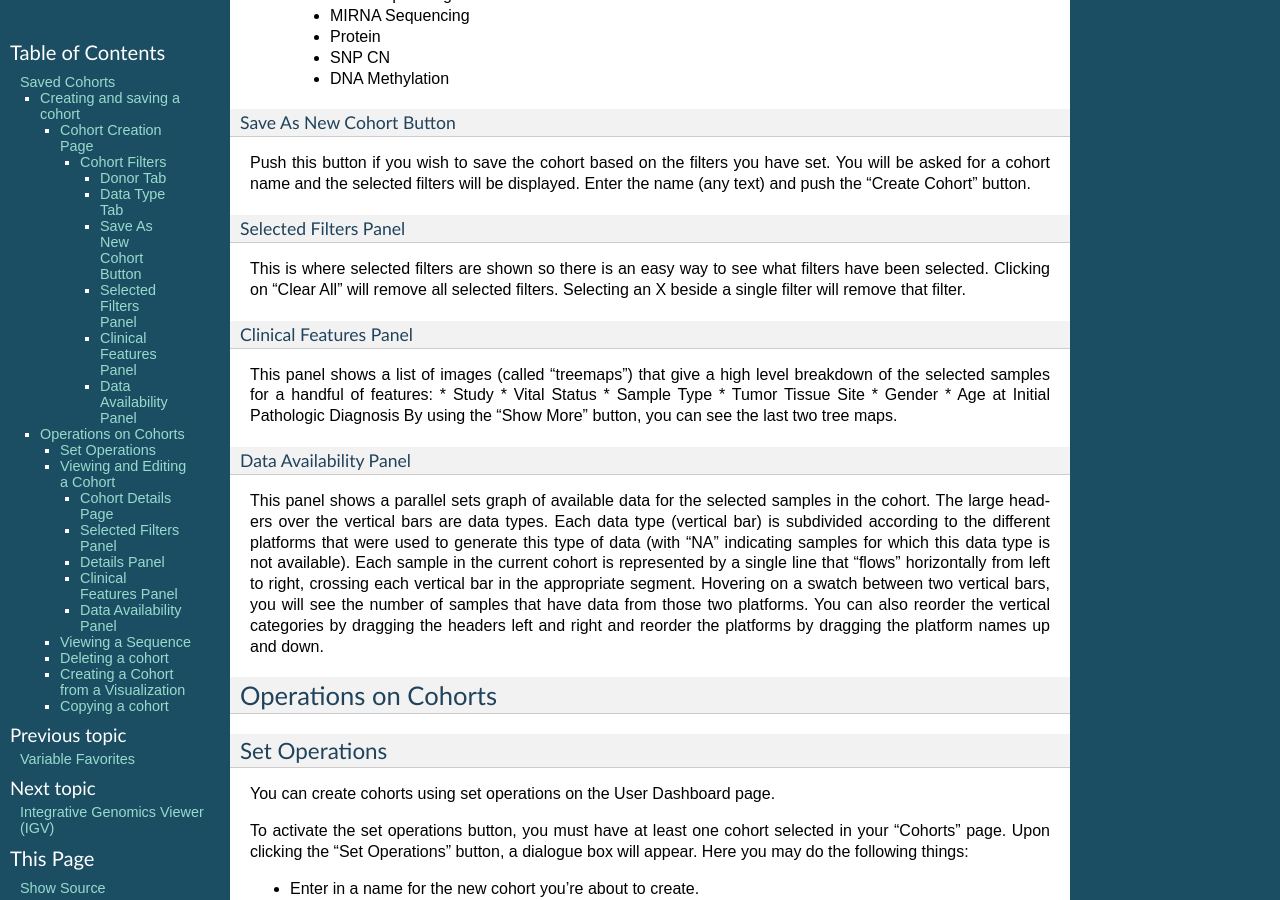
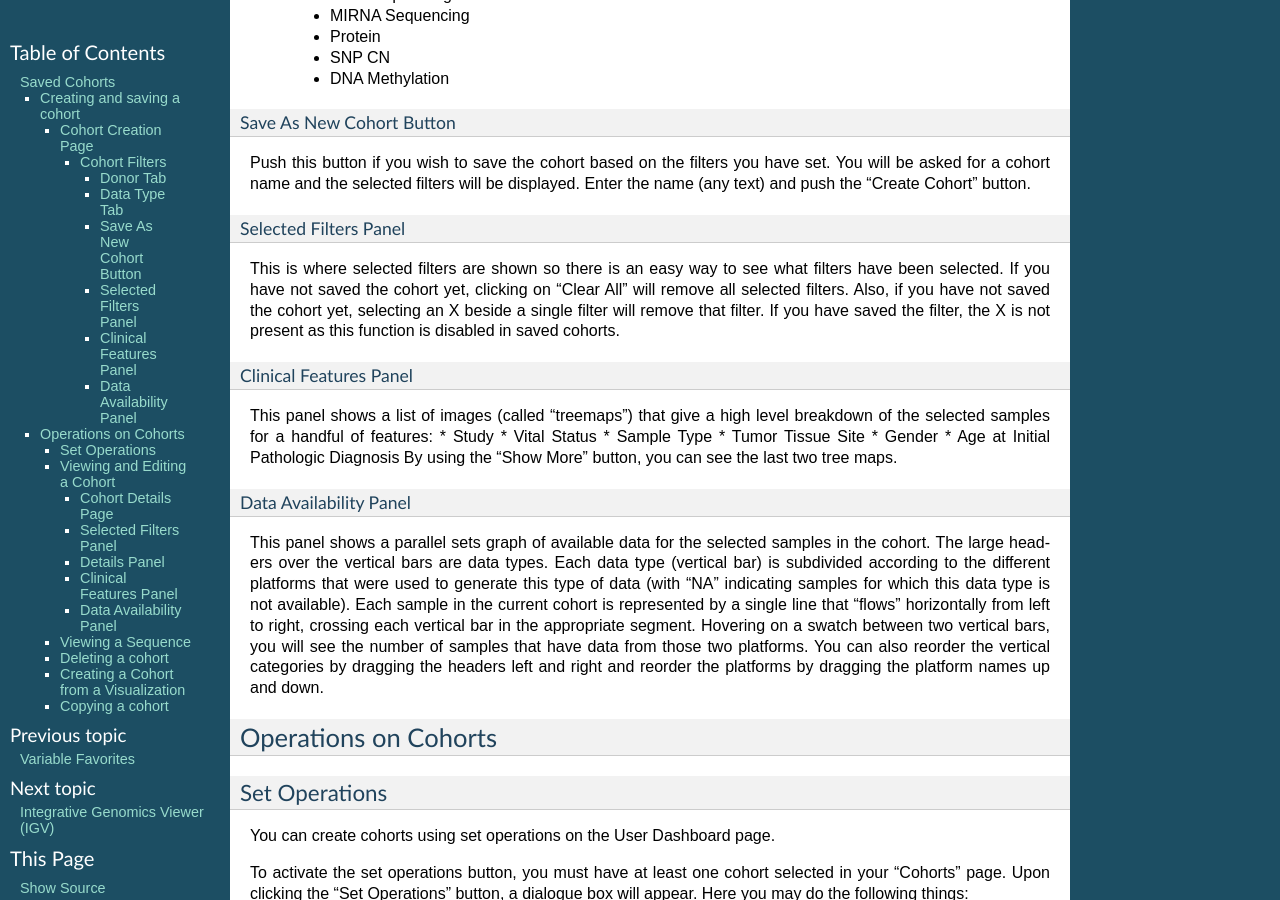
Before and after one commit to isb-cgc/readthedocs, a Sphinx documentation site: the page built from docs/source/sections/webapp/Saved-Cohorts.rst, in a window 1280 px wide and 900 px high, scrolled down 1229 px. Built offline with Sphinx 7.4.7, drawn with Linux system fonts in a browser that asks for light colours.

Commit message:
Update Saved-Cohorts.rst

```diff
--- a/docs/source/sections/webapp/Saved-Cohorts.rst
+++ b/docs/source/sections/webapp/Saved-Cohorts.rst
@@ -72,7 +72,7 @@ Selected Filters Panel
 ^^^^^^^^^^^^^^^^^^^^^^
 
 This is where selected filters are shown so there is an easy way to see what filters have been selected.
-Clicking on “Clear All” will remove all selected filters.  Selecting an X beside a single filter will remove that filter.
+If you have not saved the cohort yet, clicking on “Clear All” will remove all selected filters.  Also, if you have not saved the cohort yet, selecting an X beside a single filter will remove that filter.  If you have saved the filter, the X is not present as this function is disabled in saved cohorts.
 
 Clinical Features Panel
 ^^^^^^^^^^^^^^^^^^^^^^^
```
